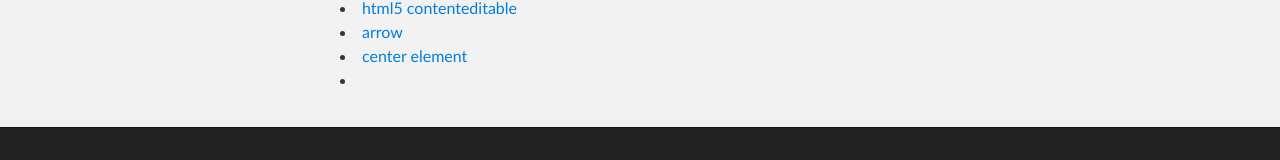
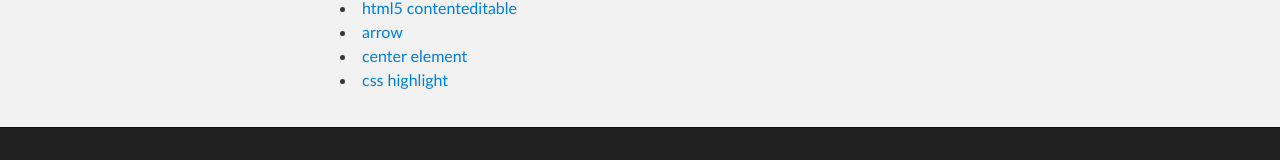
Before and after one commit to lonjoy/Labs, a plain HTML site: page index.html in a window 1280 px wide. Shown: the part 454-614 px from the top of the page. Drawn offline with Linux system fonts and the light colour scheme.

Commit message:
add link

```diff
--- a/index.html
+++ b/index.html
@@ -38,7 +38,7 @@
           <li><a href="demo/contenteditable.html">html5 contenteditable</a></li>
           <li><a href="demo/arrow.html">arrow</a></li>
           <li><a href="demo/center-element.html">center element</a></li>
-          <li><a href="demo/hilight.html"></a></li>
+          <li><a href="demo/hilight.html">css highlight</a></li>
         </ul>
       </section>
     </div>
```
